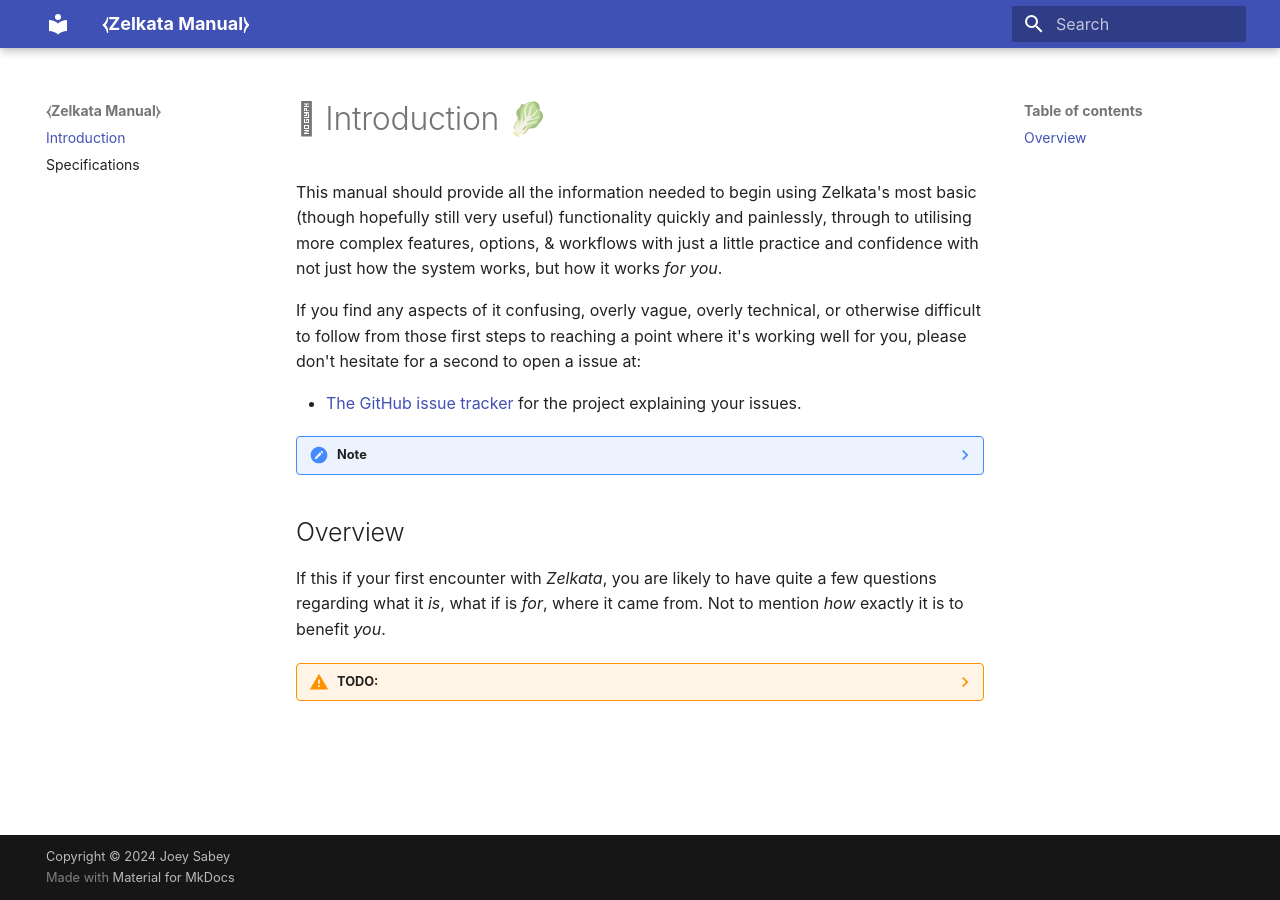
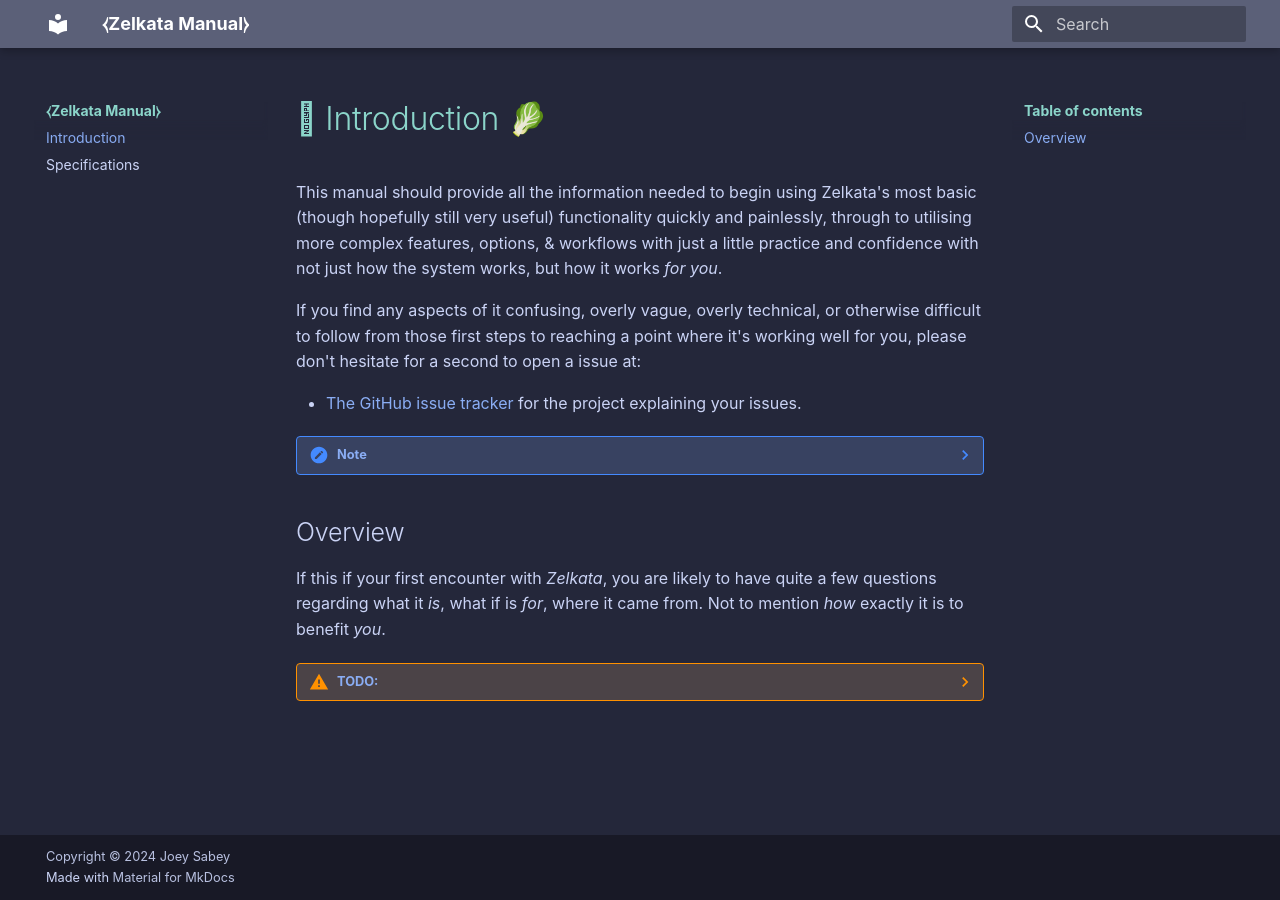
Before and after one commit to Omnikron13/zelkata, an MkDocs documentation site: the page built from docs/index.md, in a window 1280 px wide. Built offline with MkDocs 1.6.1 and Material for MkDocs 9.7.7, drawn with Linux system fonts in a browser that asks for light colours; some web fonts are replaced.

Commit message:
docs: switch to generic --catpuccin prefic from --macchiato in macchiato colours css

```diff
--- /dev/null
+++ b/docs/assets/stylesheets/catpuccin-macchiato.css
@@ -0,0 +1,115 @@
+/*
+ * Catpuccino Macchiato color scheme draft.
+ * There are seemingly interesting differences in design between the two color scheme formats, so a fair amoutn of
+ * tweaking and testing seems to be required to produce pleasant results.
+ */
+/* TODO: seriously rework this if/when SASS pre-processing is integrated */
+[data-md-color-scheme="catpuccin-macchiato"] {
+   /* Catpuccin-Macchiato palette */
+   --catpuccin-rosewater: #f4dbd6;
+   --catpuccin-flamingo:  #f0c6c6;
+   --catpuccin-pink:      #f5bde6;
+   --catpuccin-mauve:     #c6a0f6;
+   --catpuccin-red:       #ed8796;
+   --catpuccin-maroon:    #ee99a0;
+   --catpuccin-peach:     #f5a97f;
+   --catpuccin-yellow:    #eed49f;
+   --catpuccin-green:     #a6da95;
+   --catpuccin-teal:      #8bd5ca;
+   --catpuccin-sky:       #91d7e3;
+   --catpuccin-sapphire:  #7dc4e4;
+   --catpuccin-blue:      #8aadf4;
+   --catpuccin-lavender:  #b7bdf8;
+   --catpuccin-text:      #cad3f5;
+   --catpuccin-subtext-1: #b8c0e0;
+   --catpuccin-subtext-0: #a5adcb;
+   --catpuccin-overlay-2: #939ab7;
+   --catpuccin-overlay-1: #8087a2;
+   --catpuccin-overlay-0: #6e738d;
+   --catpuccin-surface-2: #5b6078;
+   --catpuccin-surface-1: #494d64;
+   --catpuccin-surface-0: #363a4f;
+   --catpuccin-base:      #24273a;
+   --catpuccin-mantle:    #1e2030;
+   --catpuccin-crust:     #181926;
+
+   /* Default color shades */
+   --md-default-fg-color:           var(--catpuccin-text);
+   --md-default-fg-color--light:    var(--catpuccin-teal);
+   --md-default-fg-color--lighter:  var(--catpuccin-peach);
+   --md-default-fg-color--lightest: var(--catpuccin-maroon);
+   --md-default-bg-color:           var(--catpuccin-base);
+   --md-default-bg-color--light:    var(--catpuccin-surface-0);
+   --md-default-bg-color--lighter:  var(--catpuccin-surface-1);
+   --md-default-bg-color--lightest: var(--catpuccin-surface-2);
+
+   /* --md-primary-fg-color: var(--catpuccin-blue); */
+   --md-primary-fg-color: var(--catpuccin-surface-2);
+   --md-accent-fg-color:  var(--catpuccin-mauve);
+
+   /*
+    * Main text/typesetting colours
+    */
+   --md-typeset-color:   var(--md-default-fg-color);
+   /* Links */
+   --md-typeset-a-color: var(--catpuccin-blue);
+   /* Typeset `del` and `ins` color shades */
+   /*
+   --md-typeset-del-color:              hsla(6, 90%, 60%, 0.15);
+   --md-typeset-ins-color:              hsla(150, 90%, 44%, 0.15);
+   */
+   /* Typeset `kbd` color shades */
+   /*
+   --md-typeset-kbd-color:              hsla(0, 0%, 98%, 1);
+   --md-typeset-kbd-accent-color:       hsla(0, 100%, 100%, 1);
+   --md-typeset-kbd-border-color:       hsla(0, 0%, 72%, 1);
+   */
+   /* Typeset `mark` color shades */
+   /*
+   --md-typeset-mark-color:             hsla(#{hex2hsl($clr-yellow-a200)}, 0.5);
+   */
+   /* Typeset `table` color shades */
+   /*
+   --md-typeset-table-color:            hsla(0, 0%, 0%, 0.12);
+   --md-typeset-table-color--light:     hsla(0, 0%, 0%, 0.035);
+   */
+
+
+   /* Admonition color shades */
+   --md-admonition-fg-color: var(--catpuccin-blue);
+   --md-admonition-bg-color: var(--catpuccin-surface-0);
+
+   /* Warning color shades */
+   --md-warning-fg-color: var(--catpuccin-red);
+   --md-warning-bg-color: hsla(60, 100%, 80%, 1);
+
+  /* Footer color shades */
+  --md-footer-fg-color:          var(--catpuccin-subtext-0);
+  --md-footer-fg-color--light:   var(--catpuccin-subtext-1);
+  --md-footer-fg-color--lighter: var(--catpuccin-text);
+  --md-footer-bg-color:          var(--catpuccin-mantle);
+  --md-footer-bg-color--dark:    var(--catpuccin-crust);
+
+  /*
+   * Syntax highlighting color shades
+   */
+  /* Code color shades */
+  --md-code-fg-color:                  var(--catpuccin-subtext-1);
+  --md-code-bg-color:                  var(--catpuccin-surface-0);
+  /* Code highlighting color shades */
+  --md-code-hl-color:                  hsla(#{hex2hsl($clr-blue-a200)}, 1);
+  --md-code-hl-color--light:           hsla(#{hex2hsl($clr-blue-a200)}, 0.1);
+  /* Code highlighting syntax color shades */
+  --md-code-hl-number-color:           var(--catpuccin-peach);
+  --md-code-hl-special-color:          hsla(340, 83%, 47%, 1);
+  --md-code-hl-function-color:         var(--catpuccin-mauve);
+  --md-code-hl-constant-color:         hsla(250, 63%, 60%, 1);
+  --md-code-hl-keyword-color:          hsla(219, 54%, 51%, 1);
+  --md-code-hl-string-color:           hsla(150, 63%, 30%, 1);
+  --md-code-hl-name-color:             var(--md-code-fg-color);
+  --md-code-hl-operator-color:         var(--md-default-fg-color--light);
+  --md-code-hl-punctuation-color:      var(--md-default-fg-color--light);
+  --md-code-hl-comment-color:          var(--catpuccin-lavender);
+  --md-code-hl-generic-color:          var(--md-default-fg-color--light);
+  --md-code-hl-variable-color:         var(--md-default-fg-color--light);
+}
--- a/mkdocs.yml
+++ b/mkdocs.yml
@@ -20,12 +20,16 @@
 # Leverage the impressive feature set of the material theme (though the actual theming needs some work...)
 theme:
    name: material
+   palette:
+     scheme: catpuccin-macchiato
+     #scheme: slate
 
    # Disable default font loading from Google fonts - we are going to be using patched Nerd Fonts for now
    fonts: none
 
 # Pulling in a patched Nerd Font for the icons, at least for now; I think you may be able to just map the symbols?
 extra_css:
+   - assets/stylesheets/catpuccin-macchiato.css
    - assets/stylesheets/ubuntu.css
 #   - assets/stylesheets/arimo.css
 
```
